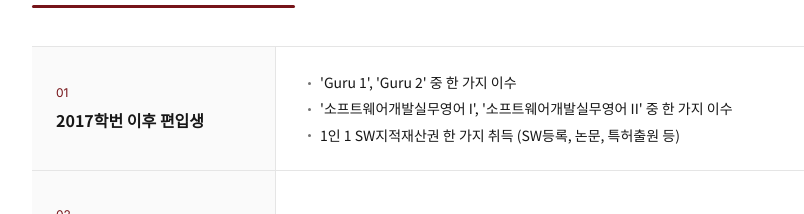
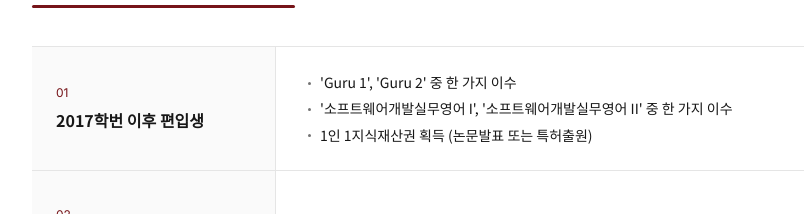
Before and after one commit to swu-sw-hompage/FE-v1, a React (Vite) app: page /curriculum/requirements in a window 1280 px wide. Shown: the part 1380-1594 px from the top of the page, without its empty margins (288-1092 px from the left). Built offline with nearby package versions, Linux system fonts and the light colour scheme; no server answers; a web font is replaced by a local one.

Commit message:
편입생 지식재산권 요건을 일반 학생과 동일하게 수정 (SW등록 제외)
Co-Authored-By: Claude Opus 5.5 <noreply@anthropic.com>
Claude-Session: https://claude.ai/code/session_01NDor53ZPykjUiVELmGFJ28

```diff
--- a/src/pages/Curriculum/Requirements.jsx
+++ b/src/pages/Curriculum/Requirements.jsx
@@ -19,7 +19,7 @@ const ADDITIONAL = [
     items: [
       "'Guru 1', 'Guru 2' 중 한 가지 이수",
       "'소프트웨어개발실무영어 I', '소프트웨어개발실무영어 II' 중 한 가지 이수",
-      '1인 1 SW지적재산권 한 가지 취득 (SW등록, 논문, 특허출원 등)',
+      '1인 1지식재산권 획득 (논문발표 또는 특허출원)',
     ],
   },
   {
```
